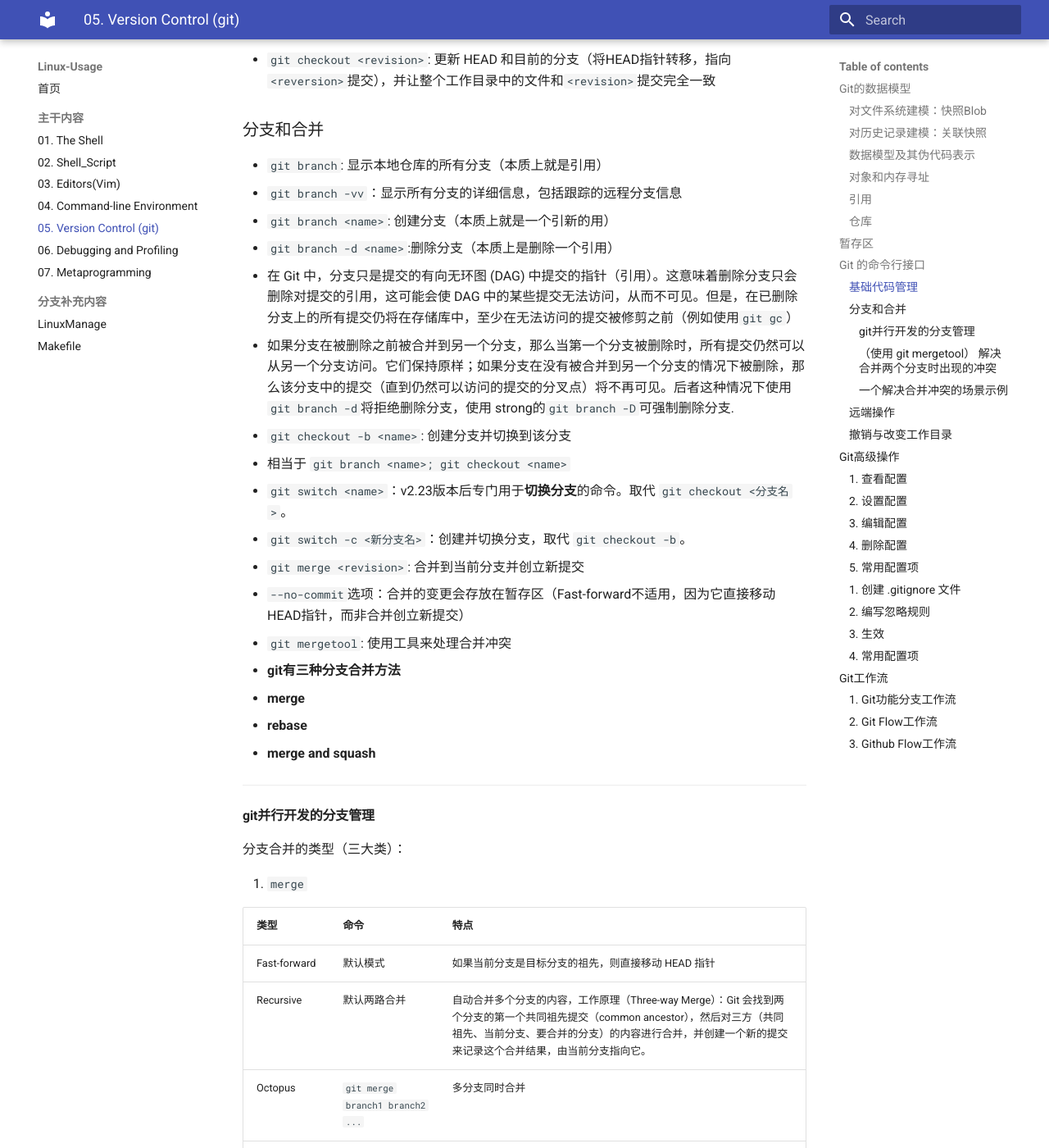
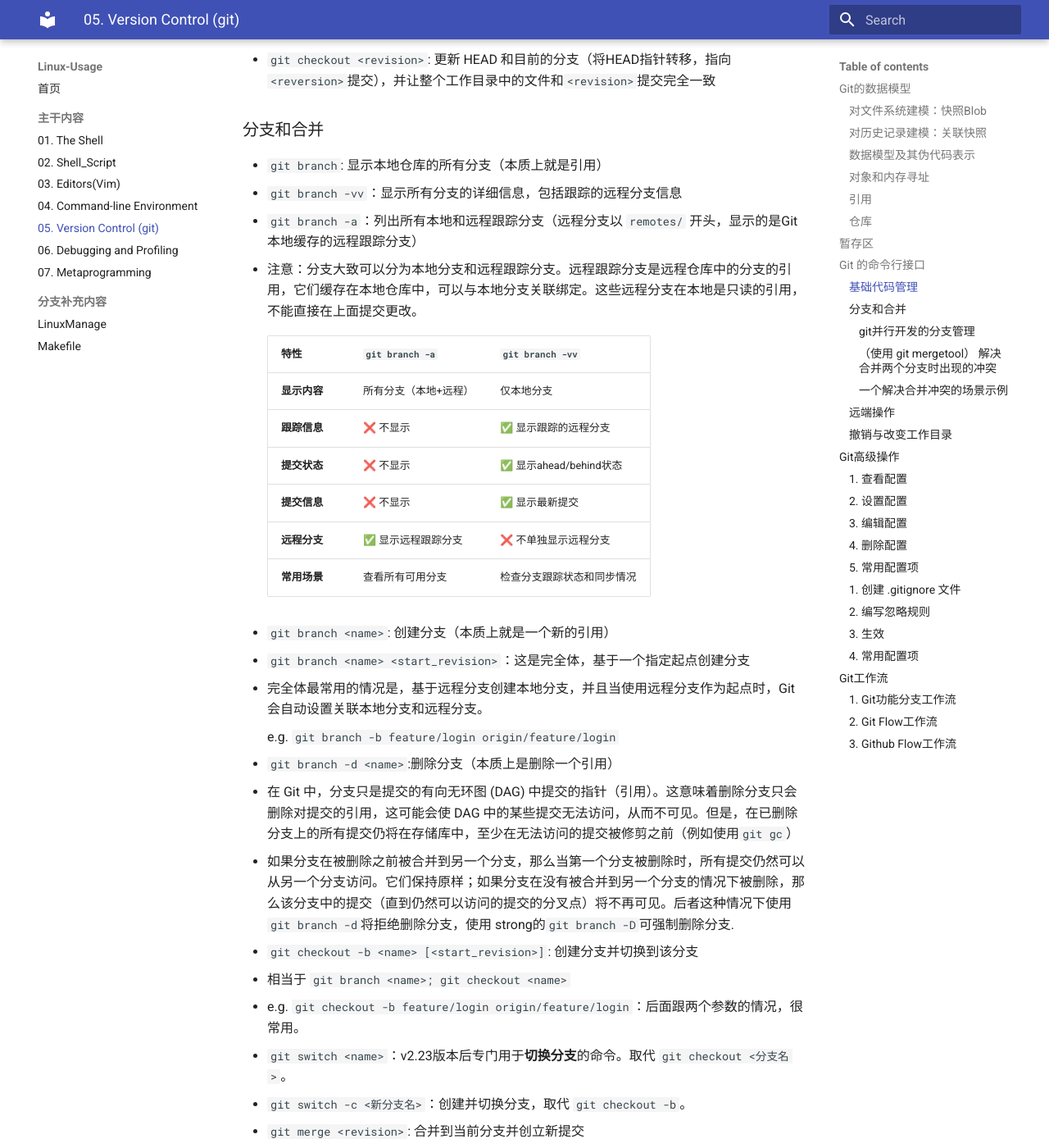
Before and after one commit to Serien3/Linux-Usage, an MkDocs documentation site: the page built from manuscripts/Version Control (git).md, in a window 1280 px wide and 1400 px high, scrolled down 5777 px. Shown: the whole window at 82% size. Built offline with MkDocs 1.6.1 and Material for MkDocs 9.7.7, drawn with Linux system fonts in a browser that asks for light colours; some of the changed text lies outside the part shown.

Commit message:
add something in git.md

````diff
--- a/manuscripts/Version Control (git).md
+++ b/manuscripts/Version Control (git).md
@@ -233,18 +233,45 @@ Git 处理这些场景的方法是使用一种叫做 “暂存区（staging area
 
 - `git branch`: 显示本地仓库的所有分支（本质上就是引用）
   - `git branch -vv`：显示所有分支的详细信息，包括跟踪的远程分支信息
-- `git branch <name>`: 创建分支（本质上就是一个引新的用）
+
+  - `git branch -a`：列出所有本地和远程跟踪分支（远程分支以 `remotes/` 开头，显示的是Git 本地缓存的远程跟踪分支）
+
+  - 注意：分支大致可以分为本地分支和远程跟踪分支。远程跟踪分支是远程仓库中的分支的引用，它们缓存在本地仓库中，可以与本地分支关联绑定。这些远程分支在本地是只读的引用，不能直接在上面提交更改。
+
+    | 特性         | `git branch -a`       | `git branch -vv`           |
+    | :----------- | :-------------------- | :------------------------- |
+    | **显示内容** | 所有分支（本地+远程） | 仅本地分支                 |
+    | **跟踪信息** | ❌ 不显示              | ✅ 显示跟踪的远程分支       |
+    | **提交状态** | ❌ 不显示              | ✅ 显示ahead/behind状态     |
+    | **提交信息** | ❌ 不显示              | ✅ 显示最新提交             |
+    | **远程分支** | ✅ 显示远程跟踪分支    | ❌ 不单独显示远程分支       |
+    | **常用场景** | 查看所有可用分支      | 检查分支跟踪状态和同步情况 |
+
+- `git branch <name>`: 创建分支（本质上就是一个新的引用）
+
+  - `git branch <name> <start_revision>`：这是完全体，基于一个指定起点创建分支
+
+  - 完全体最常用的情况是，基于远程分支创建本地分支，并且当使用远程分支作为起点时，Git会自动设置关联本地分支和远程分支。
+
+    e.g.  `git branch -b feature/login origin/feature/login`
+
 - `git branch -d <name>`:删除分支（本质上是删除一个引用）
   - 在 Git 中，分支只是提交的有向无环图 (DAG) 中提交的指针（引用）。这意味着删除分支只会删除对提交的引用，这可能会使 DAG 中的某些提交无法访问，从而不可见。但是，在已删除分支上的所有提交仍将在存储库中，至少在无法访问的提交被修剪之前（例如使用`git gc`）
   - 如果分支在被删除之前被合并到另一个分支，那么当第一个分支被删除时，所有提交仍然可以从另一个分支访问。它们保持原样；如果分支在没有被合并到另一个分支的情况下被删除，那么该分支中的提交（直到仍然可以访问的提交的分叉点）将不再可见。后者这种情况下使用`git branch -d`将拒绝删除分支，使用 strong的`git branch -D`可强制删除分支.
-- `git checkout -b <name>`: 创建分支并切换到该分支
+
+- `git checkout -b <name> [<start_revision>]`: 创建分支并切换到该分支
+
   - 相当于 `git branch <name>; git checkout <name>`
+  - e.g.  `git checkout -b feature/login origin/feature/login`：后面跟两个参数的情况，很常用。
+
 - `git switch <name>`：v2.23版本后专门用于**切换分支**的命令。取代 `git checkout <分支名>`。
   - `git switch -c <新分支名>`：创建并切换分支，取代 `git checkout -b`。
+
 - `git merge <revision>`: 合并到当前分支并创立新提交
   - `--no-commit`选项：合并的变更会存放在暂存区（Fast-forward不适用，因为它直接移动HEAD指针，而非合并创立新提交）
 
 - `git mergetool`: 使用工具来处理合并冲突
+
 - **git有三种分支合并方法**
   - **merge**
   - **rebase**
@@ -618,17 +645,32 @@ Deleted branch feature1 (was 14096d0).
 - `git push <remote> <local branch>:<remote branch>`: 将对象传送至远端并更新远端引用
 
   - 该命令会在远程仓库创建一个新分支或更新上面的一个分支
-    - 省略`<remote branch>`：本地分支名和远程分支名一样的情况下，可以省略；如果远程主机中不存在该分支，那么会被创建。
-  - `git push --all <remote_name>`：不管是否存在对应的远程分支，将本地的所有分支都推送到远程主机`<remote_name>`，这时需要使用–all选项。
+    - 省略`:<remote branch>`：本地分支名和远程分支名一样的情况下，可以省略；如果远程主机中不存在该分支，那么会被创建。
+
+  - `git push --all <remote_name>`：不管是否存在对应的远程分支，将本地的所有分支都推送到远程主机`<remote_name>`，这时需要使用`-–all`选项。
+
   - `git push origin :master` 等价于 `git push origin --delete master`：如果省略本地分支名，则表示删除指定的远程分支，因为这等同于推送一个空的本地分支到远程分支。
 
   - Git可以用一些方法维护自己本地仓库的分支和远程仓库某分支的关联，这样`git push`就可以简化输入，它会知道当前分支对应的远端分支并自动扩展所有的参数。
-    - `git branch --set-upstream-to=<remote/remote branch>` (`<remote/remote branch>`,例如`origin/master`，)：设置当前分支跟踪来自origin的master分支。
+    - `git branch --set-upstream-to=<remote/remote branch>` (`<remote/remote branch>`,例如`origin/master`)：设置当前分支跟踪来自origin的master分支。
     - 最初使用`git push`完整命令时，顺便添加选项`-u`或`--set-upstream`，这会将本地分支与远程分支关联。
     - `git branch --unset-upstream <branch name>`: 解除关联
     - `git branch -vv`: 查看本地分支与远程分支的关联关系
 
-- `git fetch <remote>`: 与远程仓库通信，从远端获取对象/索引但不改变当前本地的对象与引用（若只有一个远程仓库，则`<remote>`默认直接使用它）
+  - **强制推送**：使用 `git push --force` 或 `git push -f` 将本地分支强制覆盖远程分支的操作。它会无视远程分支的提交历史差异，用本地分支完全替换远程分支。实际开发更推荐使用 `--force-with-lease`，这个选项会检查远程分支在你拉取后是否被他人修改过，大多数情况下，你可能忘记拉取远程最新状态（比如同事偷偷推送了更新，但你没注意），此时 `--force` 会直接覆盖别人的代码；而 `--force-with-lease` 会多一层保护，只有远程分支和你本地认知的「最后状态」一致时，才会执行覆盖，大幅降低误伤风险。
+
+    可使用场景：
+
+    - 本地分支变基（rebase）后
+    - 修改了最近提交信息（`git commit --amend`），重新整理了本地提交历史（`git rebase -i`），删除敏感信息提交后
+    - 分支清理，合并了多次小提交为有意义提交
+    - 远程分支有错误提交，回退到早期状态
+
+- `git fetch <remote>`: 与远程仓库通信，从远端获取对象/索引但不改变当前本地的对象与引用（提交，分支，标签，更新本地远程跟踪分支）。若只有一个远程仓库，则`<remote>`默认直接使用它。
+
+  - 查看他人进度，但不合并
+  - 远端仓库中某个分支已删除，但本地仍缓存着这个远程分支。`git fetch --prune`或`git fetch -p`：在获取远程更新的同时，删除本地已失效的远程跟踪分支
+  - 只获取特定分支。e.g.  `git fetch origin dev`
 
 - `git pull`: （参数同`git push`）相当于 `git fetch; git merge`
 
@@ -654,6 +696,8 @@ Deleted branch feature1 (was 14096d0).
        a. **确定目标**：默认情况下，它会找到远程仓库的**默认分支**（通常是 `origin/main` 或 `origin/master`）。
        b. **创建并切换分支**：它会在本地创建一个**同名的分支**（`main` 或 `master`），并将这个本地分支**指向**刚刚下载的 `origin/main` 所指向的那个最新提交。
        c. **更新工作目录**：最后，Git 将那个最新提交所对应的所有文件（代码、文档等）**提取出来**，并放置到你的工作目录中。这样，你就能看到一个完整的、可编译、可运行的项目代码了。
+
+       d.**克隆项目后如何切换至指定分支？**首先使用`git branch -a`看一下远端分支是否被抓取缓存到本地，接着`git checkout -b <branch> <remote_branch> ` 即可基于某个远程分支创建本地分支并关联起来。
 
   - `-b <分支名>` 或 `--branch <分支名>`：指定要克隆后**立即检出**的特定分支，而不是远程的默认分支。
   - `--depth <数字>`：进行**浅克隆**。只下载最近的 n 次提交历史，而不是整个历史。这可以极大加快克隆速度，特别适用于历史非常悠久的大型项目。
@@ -741,7 +785,7 @@ git config [<级别>] <配置项> <值>
 
 其中 `[<级别>]` 是可选参数，用于指定配置级别，分别是 `--local`, `--global`, `--system`。如果省略，默认使用 `--local`。
 
-#### 1. 查看配置
+##### 1. 查看配置
 
 - **列出所有当前生效的配置**：
 
@@ -765,7 +809,7 @@ git config [<级别>] <配置项> <值>
   git config --global user.email # 查看全局配置的邮箱
   ```
 
-#### 2. 设置配置
+##### 2. 设置配置
 
 这是最常用的功能。
 
@@ -808,7 +852,7 @@ git config [<级别>] <配置项> <值>
   git config --global diff.tool vimdiff  # 例如设置为 vimdiff
   ```
 
-#### 3. 编辑配置
+##### 3. 编辑配置
 
 你也可以直接用编辑器修改配置文件，这样更容易管理多个设置。
 
@@ -825,7 +869,7 @@ git config [<级别>] <配置项> <值>
   git config --local --edit
   ```
 
-#### 4. 删除配置
+##### 4. 删除配置
 
 如果想移除某个设置，可以使用 `--unset` 选项。
 
@@ -835,7 +879,7 @@ git config [<级别>] <配置项> <值>
   git config --global --unset user.name
   ```
 
-#### 5. 常用配置项
+##### 5. 常用配置项
 
 ```shell
 # 1. 用户身份 (必设)
@@ -962,7 +1006,7 @@ git config --global alias.graph "log --all --graph --decorate --oneline" # 图
 
 ---
 
-#### 1. 创建 `.gitignore` 文件
+##### 1. 创建 `.gitignore` 文件
 
 - **位置**：通常放在 Git 仓库的**根目录**下。但也可以在子目录中创建，其规则仅对该子目录及其子目录生效。
 
@@ -979,7 +1023,7 @@ git config --global alias.graph "log --all --graph --decorate --oneline" # 图
 
   也可以直接用代码编辑器（如 VSCode）新建该文件。
 
-#### 2. 编写忽略规则
+##### 2. 编写忽略规则
 
 打开 `.gitignore` 文件，每一行写一个忽略模式（pattern）。语法非常简单但也非常强大。
 
@@ -1007,7 +1051,7 @@ git config --global alias.graph "log --all --graph --decorate --oneline" # 图
 - `[abc]`：匹配方括号中的任何一个字符。
   - `[abc].txt`：忽略 `a.txt`，`b.txt`，`c.txt`。
 
-#### 3. 生效
+##### 3. 生效
 
 `.gitignore` 文件本身需要被提交到版本库中，这样所有克隆这个仓库的人都会共享同样的忽略规则。
 
@@ -1024,7 +1068,7 @@ git rm --cached <file>  # 从暂存区删除，停止跟踪，但保留本地文
 git commit -m "Stop tracking <file>"
 ```
 
-#### 4. 常用配置项
+##### 4. 常用配置项
 
 下面是一个非常典型的 `.gitignore` 文件内容，适用于多种语言的项目：
 
@@ -1124,7 +1168,7 @@ Github flow 的最大优点就是简单，对于"持续发布"，“改动即部
 
 问题在于它的假设：`master`分支的更新与产品的发布是一致的。也就是说，`master`分支的最新代码，默认就是当前的线上代码。可是，有些时候并非如此，代码合并进入`master`分支，并不代表它就能立刻发布。比如，苹果商店的APP提交审核以后，等一段时间才能上架。这时，如果还有新的代码提交，`master`分支就会与刚发布的版本不一致。另一个例子是，有些公司有发布窗口，只有指定时间才能发布，这也会导致线上版本落后于`master`分支。
 
-上面这种情况，只有`master`一个主分支就不够用了。通常，你不得不在`master`分支以外，另外新建一个`production`分支跟踪线上版本；或者结合简化Git Flow工作流 / 丰富功能分支工作流，提前做好约定；或者利用Github的标签 + release功能定期发布线上版本源代码与程序，而`master`只是用来存储和展示最新代码的。
+上面这种情况，只有`master`一个主分支就不够用了。通常，你不得不在`master`分支以外，另外新建一个`production`分支跟踪线上版本；或者结合简化Git Flow工作流 / 丰富功能分支工作流，提前做好约定；或者利用Github的**标签 + release**功能定期发布线上版本源代码与程序，而`master`只是用来存储和展示最新代码的。
 
 可以参考如下视频：
 
````
